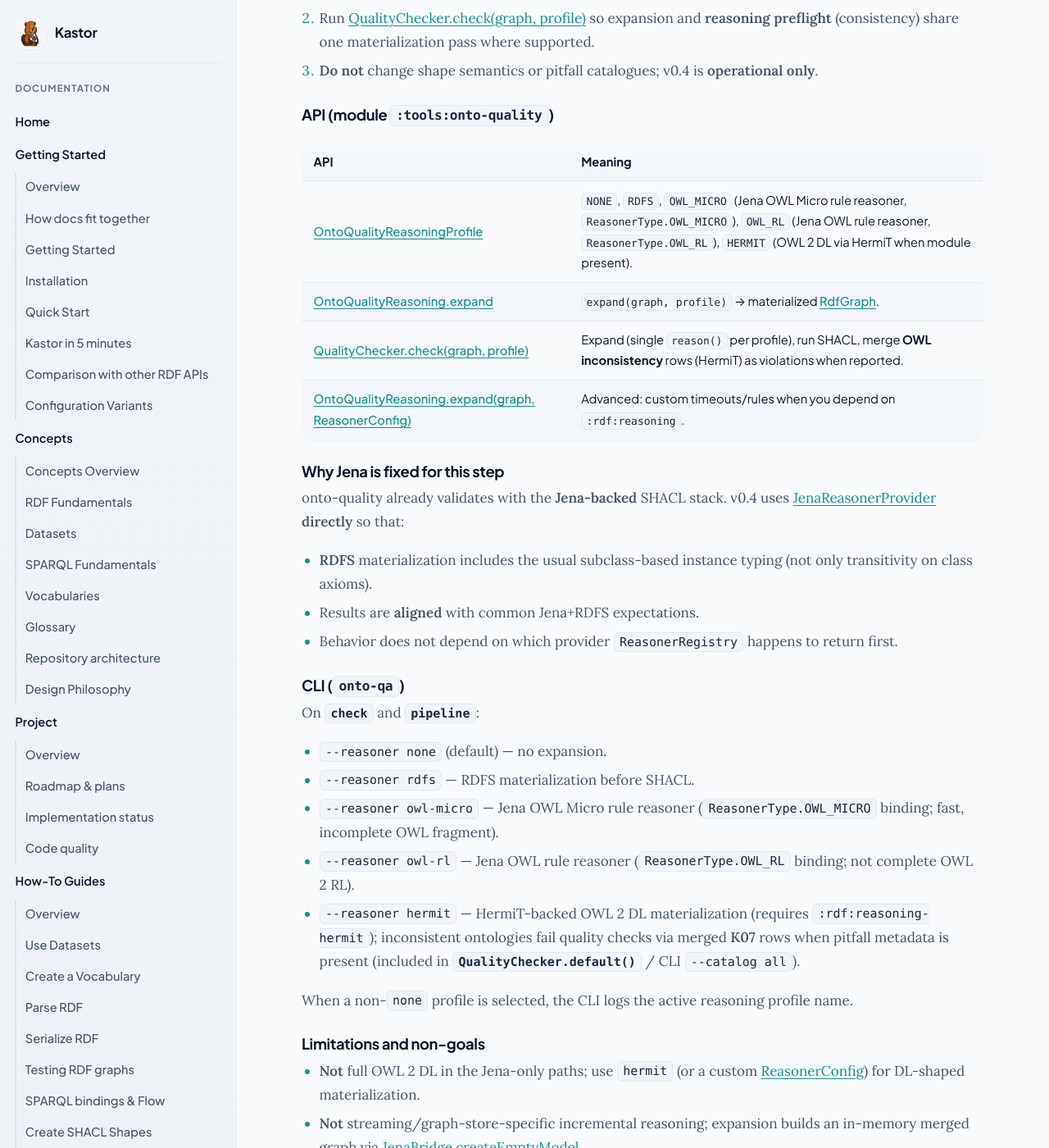
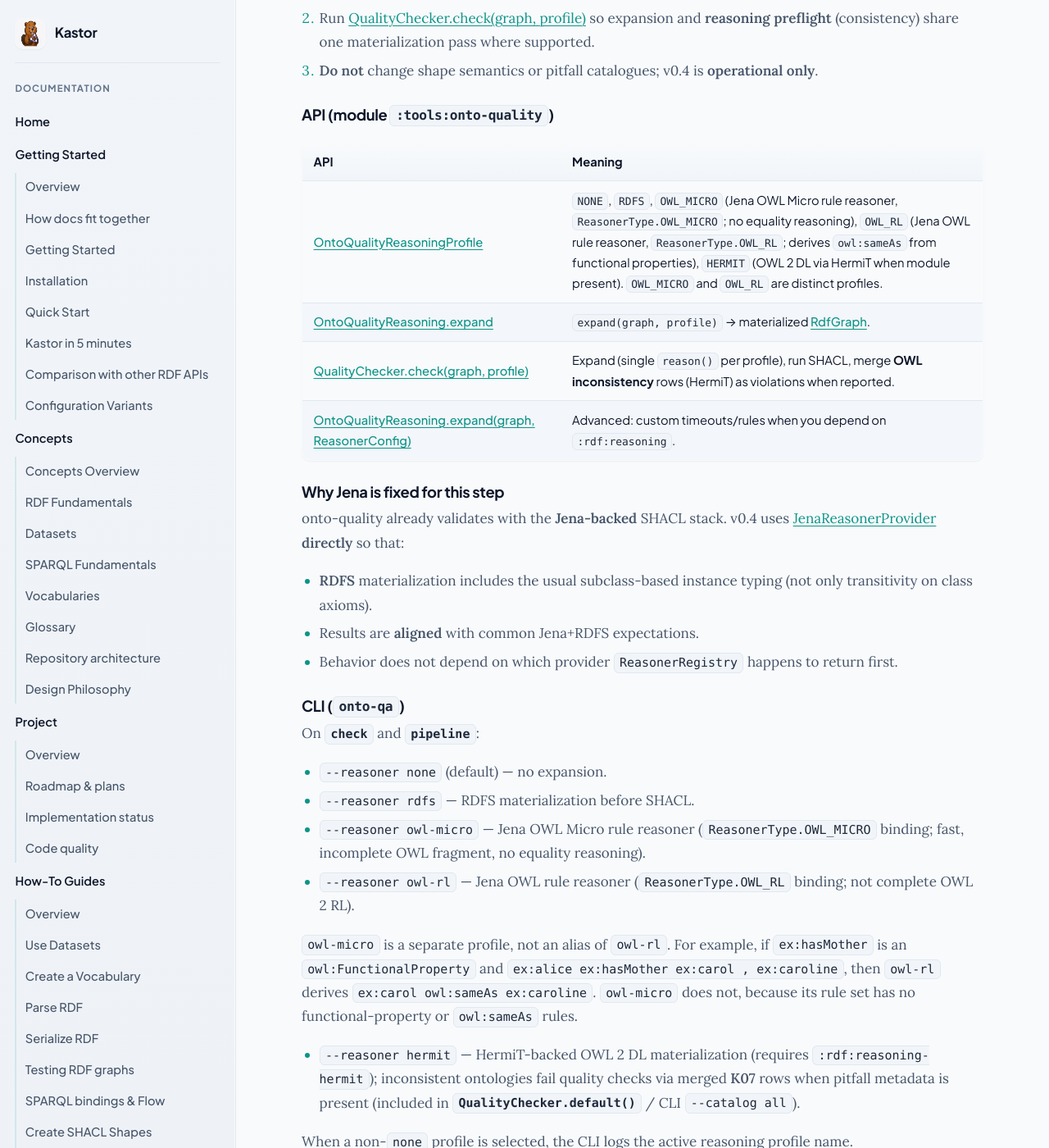
Before and after one commit to geoknoesis/kastor, a Jekyll site: the page built from docs/kastor/design/reasoning-in-kastor.md, in a window 1280 px wide and 1400 px high, scrolled down 1954 px. Shown: the whole window at 82% size. Built offline with Jekyll 4.4.1, drawn with Linux system fonts in a browser that asks for light colours; our own code applies the rules of GitHub Pages for plain Markdown files.

Commit message:
docs(onto-quality): distinguish OWL Micro and OWL RL reasoning profiles
OWL_MICRO is not an alias of OWL_RL: OWL RL derives owl:sameAs from functional
properties, OWL Micro has no equality reasoning. Removes the incorrect claim that
OWL Micro covers equality.

Co-Authored-By: Claude Opus 5 (1M context) <noreply@anthropic.com>

```diff
--- a/docs/kastor/design/reasoning-in-kastor.md
+++ b/docs/kastor/design/reasoning-in-kastor.md
@@ -55,7 +55,7 @@ SHACL validation in Kastor operates on an [RdfGraph](../../../rdf/core/src/main/
 
 | API | Meaning |
 |-----|---------|
-| [OntoQualityReasoningProfile](../../../tools/onto-quality/library/src/main/kotlin/com/geoknoesis/kastor/ontoquality/reasoning/OntoQualityReasoning.kt) | `NONE`, `RDFS`, `OWL_MICRO` (Jena OWL Micro rule reasoner, `ReasonerType.OWL_MICRO`), `OWL_RL` (Jena OWL rule reasoner, `ReasonerType.OWL_RL`), `HERMIT` (OWL 2 DL via HermiT when module present). |
+| [OntoQualityReasoningProfile](../../../tools/onto-quality/library/src/main/kotlin/com/geoknoesis/kastor/ontoquality/reasoning/OntoQualityReasoning.kt) | `NONE`, `RDFS`, `OWL_MICRO` (Jena OWL Micro rule reasoner, `ReasonerType.OWL_MICRO`; no equality reasoning), `OWL_RL` (Jena OWL rule reasoner, `ReasonerType.OWL_RL`; derives `owl:sameAs` from functional properties), `HERMIT` (OWL 2 DL via HermiT when module present). `OWL_MICRO` and `OWL_RL` are distinct profiles. |
 | [OntoQualityReasoning.expand](../../../tools/onto-quality/library/src/main/kotlin/com/geoknoesis/kastor/ontoquality/reasoning/OntoQualityReasoning.kt) | `expand(graph, profile)` → materialized [RdfGraph](../../../rdf/core/src/main/kotlin/com/geoknoesis/kastor/rdf/RdfTerms.kt). |
 | [QualityChecker.check(graph, profile)](../../../tools/onto-quality/library/src/main/kotlin/com/geoknoesis/kastor/ontoquality/QualityChecker.kt) | Expand (single `reason()` per profile), run SHACL, merge **OWL inconsistency** rows (HermiT) as violations when reported. |
 | [OntoQualityReasoning.expand(graph, ReasonerConfig)](../../../tools/onto-quality/library/src/main/kotlin/com/geoknoesis/kastor/ontoquality/reasoning/OntoQualityReasoning.kt) | Advanced: custom timeouts/rules when you depend on `:rdf:reasoning`. |
@@ -74,8 +74,10 @@ On **`check`** and **`pipeline`**:
 
 - `--reasoner none` (default) — no expansion.
 - `--reasoner rdfs` — RDFS materialization before SHACL.
-- `--reasoner owl-micro` — Jena OWL Micro rule reasoner (`ReasonerType.OWL_MICRO` binding; fast, incomplete OWL fragment).
+- `--reasoner owl-micro` — Jena OWL Micro rule reasoner (`ReasonerType.OWL_MICRO` binding; fast, incomplete OWL fragment, no equality reasoning).
 - `--reasoner owl-rl` — Jena OWL rule reasoner (`ReasonerType.OWL_RL` binding; not complete OWL 2 RL).
+
+`owl-micro` is a separate profile, not an alias of `owl-rl`. For example, if `ex:hasMother` is an `owl:FunctionalProperty` and `ex:alice ex:hasMother ex:carol , ex:caroline`, then `owl-rl` derives `ex:carol owl:sameAs ex:caroline`. `owl-micro` does not, because its rule set has no functional-property or `owl:sameAs` rules.
 - `--reasoner hermit` — HermiT-backed OWL 2 DL materialization (requires `:rdf:reasoning-hermit`); inconsistent ontologies fail quality checks via merged **K07** rows when pitfall metadata is present (included in **`QualityChecker.default()`** / CLI `--catalog all`).
 
 When a non-`none` profile is selected, the CLI logs the active reasoning profile name.
```
Also changed, not shown: docs/kastor/features/ontology-quality.md (+1 -1 lines), docs/kastor/guides/how-to-ontology-quality.md (+1 -1 lines).
